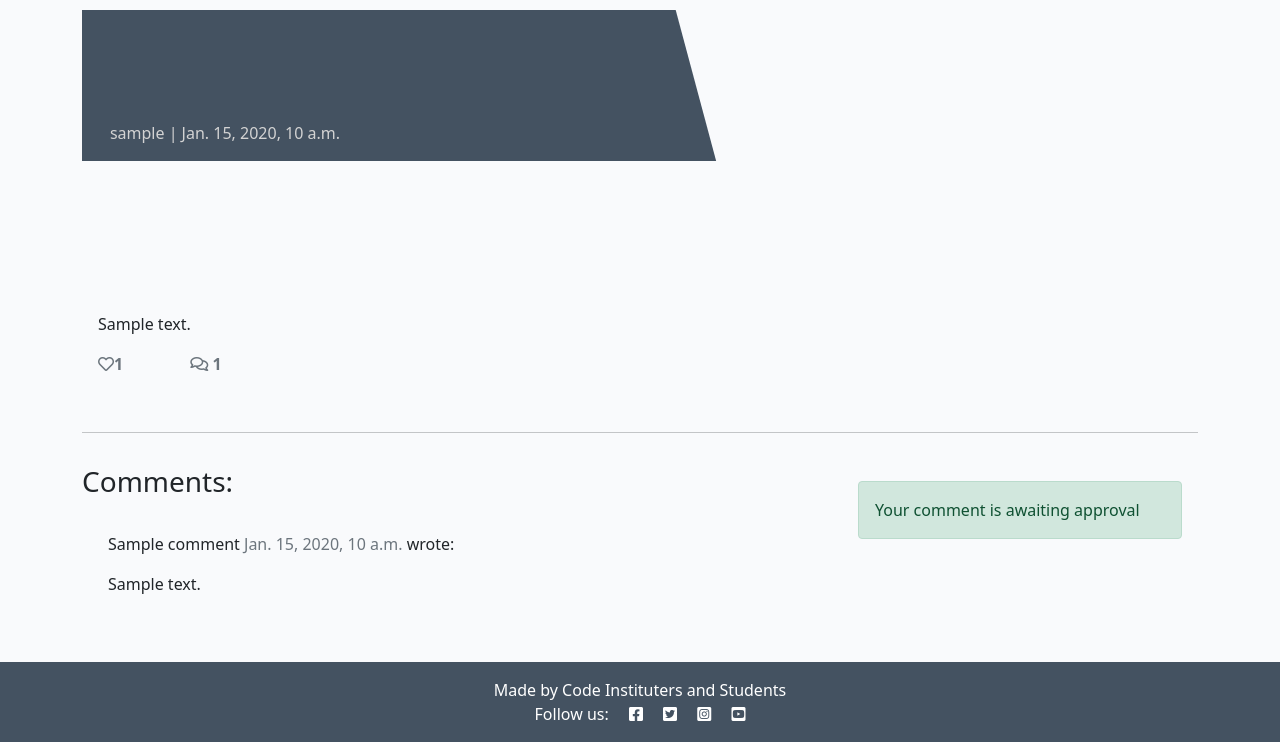
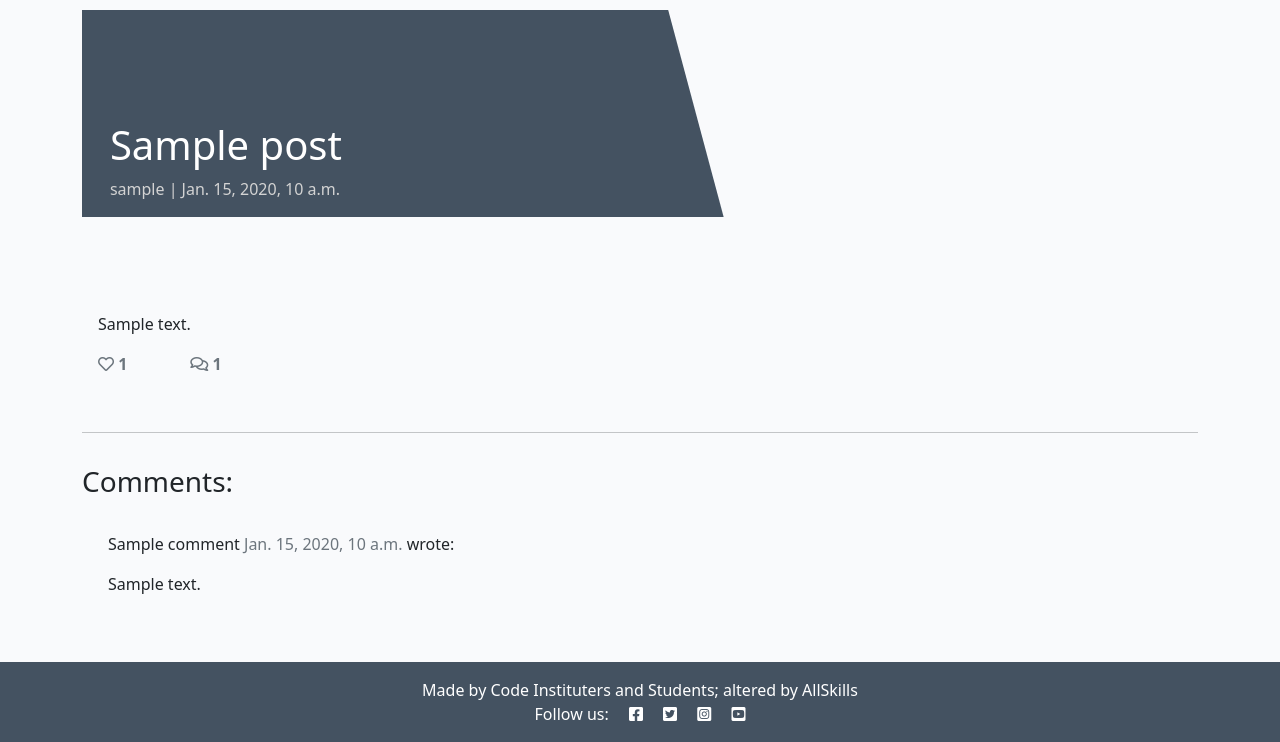
Before and after one commit to DeeMcCart/DjangoBlog, a Django app: a page that uses templates/base.html in a window 1280 px wide. Shown: the part 60-802 px from the top of the page. Run offline with Django 3.2, Linux system fonts and the light colour scheme; tables that the repository leaves empty hold one stand-in row (values such as "Sample post"); some libraries are stand-ins or nearby versions.

Commit message:
Re-base code up to comment add correct small errors

```diff
--- a/DjangoBlog/urls.py
+++ b/DjangoBlog/urls.py
@@ -18,8 +18,7 @@ from django.urls import path, include
 
 urlpatterns = [
     path('admin/', admin.site.urls),
+    path('', include('blog.urls'), name='blog_urls'),
     path('summernote/', include('django_summernote.urls')),
-    path('', include('blog.urls'), name='blog_urls'),
     path('accounts/', include('allauth.urls')),
-
-]
+    ]
--- a/blog/admin.py
+++ b/blog/admin.py
@@ -2,13 +2,15 @@ from django.contrib import admin
 from .models import Post, Comment
 from django_summernote.admin import SummernoteModelAdmin
 
+
 @admin.register(Post)
 class PostAdmin(SummernoteModelAdmin):
+
+    list_display = ('title', 'slug', 'status', 'created_on')
+    search_fields = ['title', 'content']
     list_filter = ('status', 'created_on')
     prepopulated_fields = {'slug': ('title',)}
     summernote_fields = ('content',)
-    list_display = ('title', 'slug', 'status', 'created_on')
-    search_fields = ['title', 'content']
 
 
 @admin.register(Comment)
--- a/blog/models.py
+++ b/blog/models.py
@@ -10,10 +10,10 @@ class Post(models.Model):
     slug = models.SlugField(max_length=200, unique=True)
     author = models.ForeignKey(
         User, on_delete=models.CASCADE, related_name="blog_posts")
-    content = models.TextField(blank=True)
     featured_image = CloudinaryField('image', default='placeholder')
     excerpt = models.TextField(blank=True)
     updated_on = models.DateTimeField(auto_now=True)
+    content = models.TextField()
     created_on = models.DateTimeField(auto_now_add=True)
     status = models.IntegerField(choices=STATUS, default=0)
     likes = models.ManyToManyField(
@@ -27,6 +27,7 @@ class Post(models.Model):
 
     def number_of_likes(self):
         return self.likes.count()
+
 
 class Comment(models.Model):
     post = models.ForeignKey(
--- a/blog/views.py
+++ b/blog/views.py
@@ -12,39 +12,43 @@ class PostList(generic.ListView):
 
 
 class PostDetail(View):
+
     def get(self, request, slug, *args, **kwargs):
         queryset = Post.objects.filter(status=1)
         post = get_object_or_404(queryset, slug=slug)
-        comments = post.comments.filter(approved=True).order_by('created_on')
+        comments = post.comments.filter(approved=True).order_by('-created_on')
         liked = False
         if post.likes.filter(id=self.request.user.id).exists():
             liked = True
+
         return render(
             request,
             "post_detail.html",
             {
                 "post": post,
                 "comments": comments,
-                "commented": True,
+                "commented": False,
                 "liked": liked,
                 "comment_form": CommentForm(),
             },
         )
 
     def post(self, request, slug, *args, **kwargs):
+
         queryset = Post.objects.filter(status=1)
         post = get_object_or_404(queryset, slug=slug)
-        comments = post.comments.filter(approved=True).order_by('created_on')
+        comments = post.comments.filter(approved=True).order_by('-created_on')
         liked = False
         if post.likes.filter(id=self.request.user.id).exists():
             liked = True
 
         comment_form = CommentForm(data=request.POST)
-        if comment_form.isvalid():
+        if comment_form.is_valid():
             comment_form.instance.email = request.user.email
             comment_form.instance.name = request.user.username
             comment = comment_form.save(commit=False)
-            comment.post = postcomment.save()
+            comment.post = post
+            comment.save()
         else:
             comment_form = CommentForm()
 
@@ -55,7 +59,7 @@ class PostDetail(View):
                 "post": post,
                 "comments": comments,
                 "commented": True,
+                "comment_form": comment_form,
                 "liked": liked,
-                "comment_form": CommentForm(),
             },
         )
--- a/templates/base.html
+++ b/templates/base.html
@@ -65,7 +65,7 @@
 
     <!-- Footer -->
     <footer class="footer mt-auto py-3 dark-bg">
-        <p class="m-0 text-center text-white">Made by Code Instituters and Students</p>
+        <p class="m-0 text-center text-white">Made by Code Instituters and Students; altered by AllSkills</p>
         <p class="m-0 text-center text-white">Follow us: <i class="fab fa-facebook-square ms-3"></i>
             <i class="fab fa-twitter-square ms-3"></i>
             <i class="fab fa-instagram-square ms-3"></i>
--- a/templates/post_detail.html
+++ b/templates/post_detail.html
@@ -1,5 +1,4 @@
 {% extends 'base.html' %} {% block content %}
-
 {% load crispy_forms_tags %}
 
 <div class="masthead">
@@ -7,17 +6,16 @@
         <div class="row g-0">
             <div class="col-md-6 masthead-text">
                 <!-- Post title goes in these h1 tags -->
-                <h1 class="post-title">{{post_title}}
-                </h1>
+                <h1 class="post-title">{{ post.title }}</h1>
                 <!-- Post author goes before the | the post's created date goes after -->
-                <p class="post-subtitle">{{post.author}} | {{post.created_on}}</p>
+                <p class="post-subtitle">{{ post.author }} | {{ post.created_on }}</p>
             </div>
             <div class="d-none d-md-block col-md-6 masthead-image">
                 <!-- The featured image URL goes in the src attribute -->
                 {% if "placeholder" in post.featured_image.url %}
                 <img src="https://codeinstitute.s3.amazonaws.com/fullstack/blog/default.jpg" width="100%">
                 {% else %}
-                <img src="{{post.featured_image.url}}" width="100%">
+                <img src=" {{ post.featured_image.url }}" width="100%">
                 {% endif %}
             </div>
         </div>
@@ -30,19 +28,20 @@
             <div class="card-body">
                 <!-- The post content goes inside the card-text. -->
                 <!-- Use the | safe filter inside the template tags -->
-                <p class="card-text ">{{ post.content | safe }}</p>
+                <p class="card-text ">
+                    {{ post.content | safe }}
+                </p>
                 <div class="row">
 
                     <div class="col-1">
                         <!-- The number of likes goes before the closing strong tag -->
-                        <strong class="text-secondary"><i class="far fa-heart"></i>{{post.number_of_likes}} </strong>
+                        <strong class="text-secondary"><i class="far fa-heart"></i> {{ post.number_of_likes }} </strong>
                     </div>
                     <div class="col-1">
                         {% with comments.count as total_comments %}
                         <strong class="text-secondary"><i class="far fa-comments"></i>
                             <!-- Our total_comments variable goes before the closing strong tag -->
-                            {{total_comments}}
-                        </strong>
+                            {{ total_comments }}</strong>
                         {% endwith %}
                     </div>
                 </div>
@@ -58,15 +57,15 @@
         <div class="col-md-8 card mb-4  mt-3 ">
             <h3>Comments:</h3>
             <div class="card-body">
-                <!-- We want a for loop inside the tags to iterate through each comment in comments -->
+                <!-- We want a for loop inside the empty control tags to iterate through each comment in comments -->
                 {% for comment in comments %}
                 <div class="comments" style="padding: 10px;">
                     <p class="font-weight-bold">
                         <!-- The commenter's name goes here. Check the model if you're not sure what that is -->
-                        {{ comment.name}}
+                        {{ comment.name }}
                         <span class=" text-muted font-weight-normal">
                             <!-- The comment's created date goes here -->
-                            {{ comment.created_on}}
+                            {{ comment.created_on }}
                         </span> wrote:
                     </p>
                     <!-- The body of the comment goes before the | -->
@@ -78,15 +77,17 @@
         </div>
         <div class="col-md-4 card mb-4  mt-3 ">
             <div class="card-body">
-            <!-- for later -->
+                <!-- For later -->
                 {% if commented %}
                 <div class="alert alert-success" role="alert">
-                Your comment is awaiting approval </div>
+                    Your comment is awaiting approval
+                </div>
                 {% else %}
-                {% if user.is_authenticated %}:
+                {% if user.is_authenticated %}
+
                 <h3>Leave a comment:</h3>
                 <p>Posting as: {{ user.username }}</p>
-                <form method = "post" style="margin-top: 1.3em;">
+                <form method="post" style="margin-top: 1.3em;">
                     {{ comment_form | crispy }}
                     {% csrf_token %}
                     <button type="submit" class="btn btn-signup btn-lg">Submit</button>
```
Also changed, not shown: DjangoBlog/settings.py (+19 -13 lines), blog/migrations/0005_alter_post_content.py (added). Lines whose indentation alone changed are shown as unchanged.
